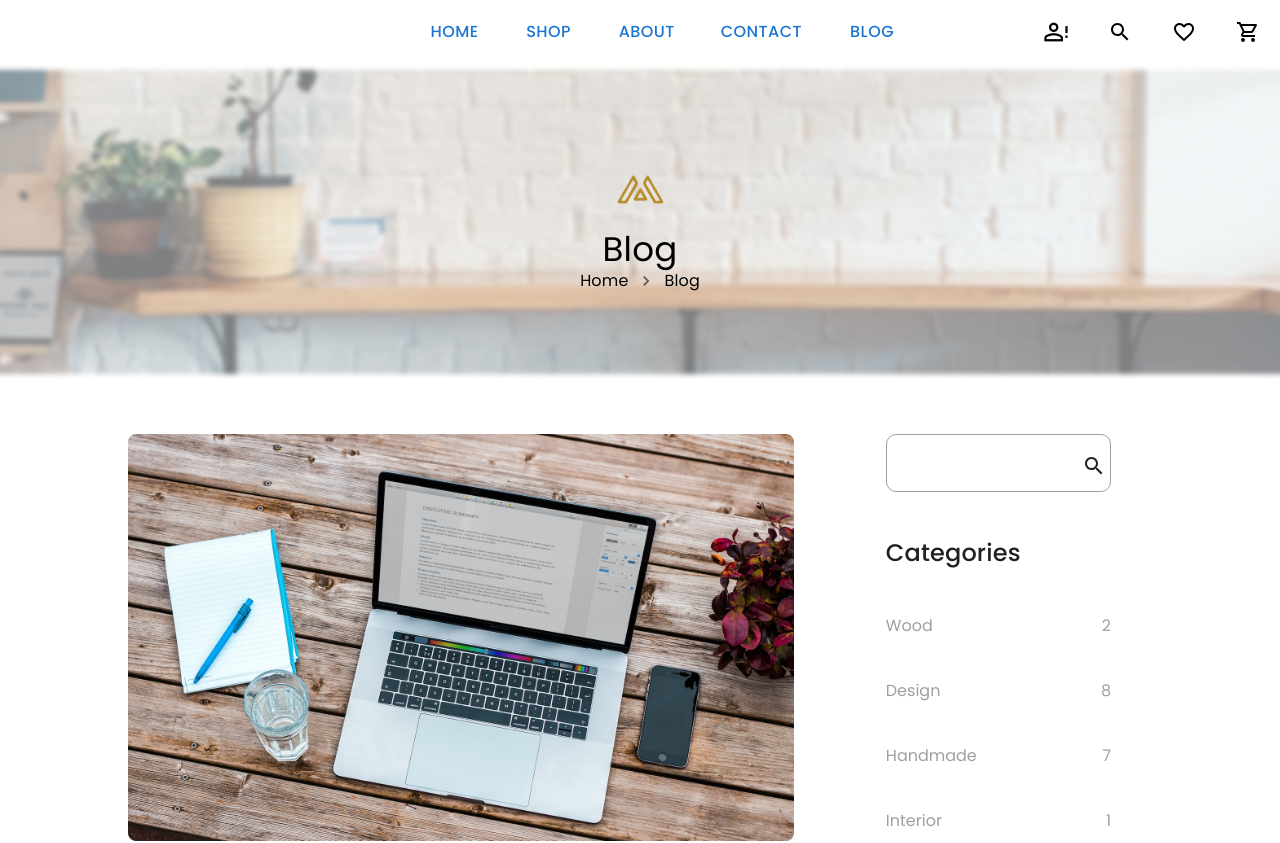
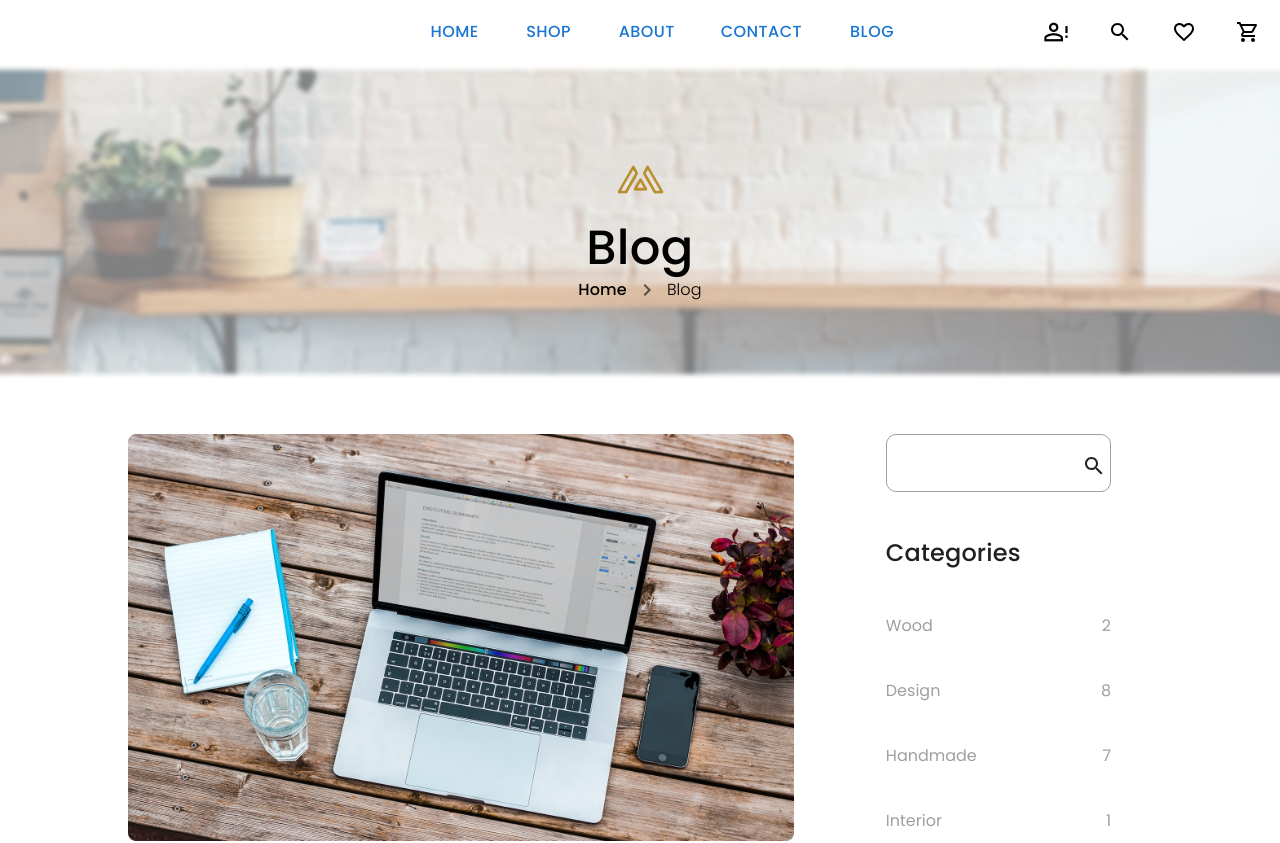
Before and after one commit to PriscillaAkumu/Ecommerce-Project, a React (Vite) app: page /blog in a window 1280 px wide. Shown: the top 843 px of the page. Built offline with nearby package versions, Linux system fonts and the light colour scheme; no server answers.

Commit message:
updated breadcrumb

```diff
--- a/src/components/Banner/Banner.jsx
+++ b/src/components/Banner/Banner.jsx
@@ -15,6 +15,9 @@ const myStyles = {
 
 const textOverlay = {
   color: '#000',
+  fontFamily:'Poppins',
+  fontWeight:500,
+fontSize:'48px',
 };
 
 const Banner = ({ pageTitle, breadcrumbItems }) => {
@@ -30,10 +33,10 @@ const Banner = ({ pageTitle, breadcrumbItems }) => {
           style={textOverlay}
         >
           <img src={Logo} alt='logo' />
-          <Typography variant='h4' align='center'>
+          <Typography variant='h4' style={textOverlay}>
             {pageTitle}
           </Typography>
-          <CustomBreadcrumb items={breadcrumbItems} />
+          <CustomBreadcrumb items={breadcrumbItems} margintop='30px'/>
         </Stack>
       </Grid>
     </Grid>
--- a/src/components/Breadcrumb/CustomBreadcrumb.jsx
+++ b/src/components/Breadcrumb/CustomBreadcrumb.jsx
@@ -1,16 +1,25 @@
-// CustomBreadcrumb.js
+
 import React from 'react';
 import Breadcrumbs from '@mui/material/Breadcrumbs';
 import Link from '@mui/material/Link';
 import NavigateNextIcon from '@mui/icons-material/NavigateNext';
 import { Typography } from '@mui/material';
+import classes from './breadcrumb.module.css';
 
 const CustomBreadcrumb = ({ items }) => {
   return (
-    <Breadcrumbs separator={<NavigateNextIcon fontSize='small' />} aria-label='breadcrumb'>
+    <Breadcrumbs  separator={<NavigateNextIcon fontSize='medium' />} aria-label='breadcrumb'>
       {items.map((item, index) => (
         <Link key={index} href={item.link}>
-          <Typography color='#000'>{item.label}</Typography>
+          {index === 0 ? (
+            <Typography varaint='h5' sx={{color:'#000',  fontWeight: 500, fontSize: '16px', }} >
+              {item.label}
+            </Typography>
+          ) : (
+            <Typography variant='h6' sx={{color:'#000',  fontWeight: 300, fontSize: '16px', }}>
+              {item.label}
+            </Typography>
+          )}
         </Link>
       ))}
     </Breadcrumbs>
--- /dev/null
+++ b/src/components/Breadcrumb/breadcrumb.module.css
@@ -0,0 +1,14 @@
+.variantOne{
+    font-family: 'Poppins', sans-serif;
+    font-weight: regular;
+    font-size: 40px;
+    line-height: 24px;
+    color:#000;
+}
+
+.variantTwo{
+    font-family: 'Poppins', sans-serif;
+    font-weight: 300;
+    font-size: 16px;
+    line-height: 24px;
+}
```
